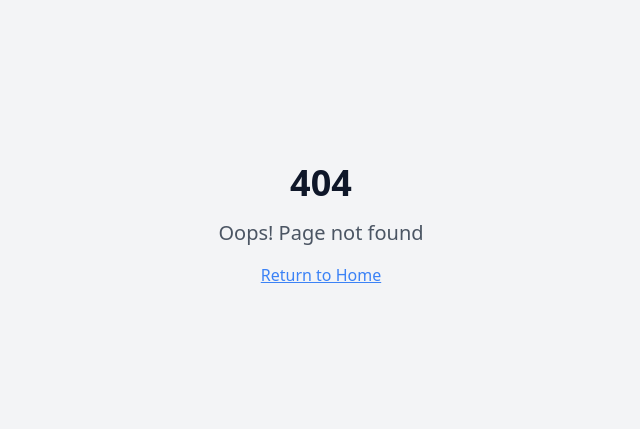
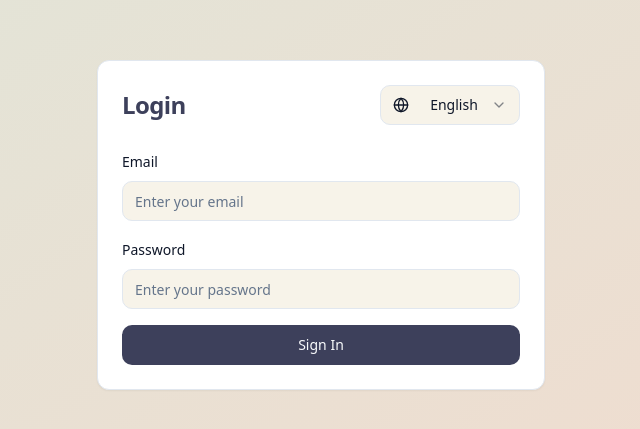
Before and after one commit to gaanavreddy007/lovehealth-ai-compass, a React (Vite) app: page /login in a window 1280 px wide. Before the commit this address had no page. Shown: the part 175-604 px from the top of the page, without its empty margins (319-959 px from the left). Built offline with nearby package versions, Linux system fonts and the light colour scheme.

Commit message:
feat: Add login page and language support
Adds a basic login page and implements language selection for Telugu and Kannada.

```diff
--- a/src/App.tsx
+++ b/src/App.tsx
@@ -5,14 +5,13 @@ import { TooltipProvider } from "@/components/ui/tooltip";
 import { QueryClient, QueryClientProvider } from "@tanstack/react-query";
 import { BrowserRouter, Routes, Route } from "react-router-dom";
 import Index from "./pages/Index";
+import Login from "./pages/Login";
 import Symptoms from "./pages/Symptoms";
 import Providers from "./pages/Providers";
 import Pharmacies from "./pages/Pharmacies";
 import NotFound from "./pages/NotFound";
 
-// Create App component as a function
 const App = () => {
-  // Move queryClient inside the component
   const queryClient = new QueryClient();
 
   return (
@@ -23,10 +22,10 @@ const App = () => {
         <BrowserRouter>
           <Routes>
             <Route path="/" element={<Index />} />
+            <Route path="/login" element={<Login />} />
             <Route path="/symptoms" element={<Symptoms />} />
             <Route path="/providers" element={<Providers />} />
             <Route path="/pharmacies" element={<Pharmacies />} />
-            {/* ADD ALL CUSTOM ROUTES ABOVE THE CATCH-ALL "*" ROUTE */}
             <Route path="*" element={<NotFound />} />
           </Routes>
         </BrowserRouter>
--- /dev/null
+++ b/src/components/auth/LanguageSelector.tsx
@@ -0,0 +1,44 @@
+
+import {
+  Select,
+  SelectContent,
+  SelectItem,
+  SelectTrigger,
+  SelectValue,
+} from "@/components/ui/select";
+import { Globe } from "lucide-react";
+
+interface LanguageSelectorProps {
+  currentLanguage: "en" | "te" | "kn";
+  onLanguageChange: (language: "en" | "te" | "kn") => void;
+}
+
+const languages = [
+  { code: "en", name: "English" },
+  { code: "te", name: "తెలుగు" },
+  { code: "kn", name: "ಕನ್ನಡ" },
+];
+
+export default function LanguageSelector({
+  currentLanguage,
+  onLanguageChange,
+}: LanguageSelectorProps) {
+  return (
+    <Select
+      value={currentLanguage}
+      onValueChange={(value) => onLanguageChange(value as "en" | "te" | "kn")}
+    >
+      <SelectTrigger className="w-[140px]">
+        <Globe className="mr-2 h-4 w-4" />
+        <SelectValue />
+      </SelectTrigger>
+      <SelectContent>
+        {languages.map((lang) => (
+          <SelectItem key={lang.code} value={lang.code}>
+            {lang.name}
+          </SelectItem>
+        ))}
+      </SelectContent>
+    </Select>
+  );
+}
--- a/src/components/layout/Navbar.tsx
+++ b/src/components/layout/Navbar.tsx
@@ -1,4 +1,3 @@
-
 import { useState } from "react";
 import { Link } from "react-router-dom";
 import { Menu, X, Heart, MapPin, Pill } from "lucide-react";
@@ -18,7 +17,6 @@ const Navbar = () => {
             <span className="text-xl font-bold gradient-text">LoveHealth AI</span>
           </Link>
 
-          {/* Desktop Navigation */}
           <div className="hidden md:flex items-center space-x-6">
             <Link to="/symptoms" className="flex items-center space-x-2 text-foreground/80 hover:text-ayurveda-deepblue transition-colors">
               <Heart size={18} />
@@ -32,12 +30,13 @@ const Navbar = () => {
               <Pill size={18} />
               <span>Pharmacies</span>
             </Link>
-            <Button variant="outline" className="border-ayurveda-sage text-ayurveda-deepblue hover:bg-ayurveda-sage/10">
-              Login
-            </Button>
+            <Link to="/login">
+              <Button variant="outline" className="border-ayurveda-sage text-ayurveda-deepblue hover:bg-ayurveda-sage/10">
+                Login
+              </Button>
+            </Link>
           </div>
 
-          {/* Mobile Navigation Toggle */}
           <div className="md:hidden">
             <Button variant="ghost" size="icon" onClick={() => setIsMenuOpen(!isMenuOpen)}>
               {isMenuOpen ? <X size={24} /> : <Menu size={24} />}
@@ -45,7 +44,6 @@ const Navbar = () => {
           </div>
         </div>
 
-        {/* Mobile Navigation Menu */}
         {isMenuOpen && (
           <div className="md:hidden mt-4 pb-4 space-y-4 animate-fade-in">
             <Link to="/symptoms" className="block py-2 px-4 rounded-md hover:bg-muted">
@@ -66,11 +64,11 @@ const Navbar = () => {
                 <span>Pharmacies</span>
               </div>
             </Link>
-            <div className="pt-2">
+            <Link to="/login" className="block py-2 px-4">
               <Button variant="outline" className="w-full border-ayurveda-sage text-ayurveda-deepblue hover:bg-ayurveda-sage/10">
                 Login
               </Button>
-            </div>
+            </Link>
           </div>
         )}
       </div>
--- /dev/null
+++ b/src/lib/translations.ts
@@ -0,0 +1,36 @@
+
+interface Translation {
+  loginTitle: string;
+  emailLabel: string;
+  emailPlaceholder: string;
+  passwordLabel: string;
+  passwordPlaceholder: string;
+  loginButton: string;
+}
+
+export const translations: Record<"en" | "te" | "kn", Translation> = {
+  en: {
+    loginTitle: "Login",
+    emailLabel: "Email",
+    emailPlaceholder: "Enter your email",
+    passwordLabel: "Password",
+    passwordPlaceholder: "Enter your password",
+    loginButton: "Sign In",
+  },
+  te: {
+    loginTitle: "లాగిన్",
+    emailLabel: "ఇమెయిల్",
+    emailPlaceholder: "మీ ఇమెయిల్‌ను నమోదు చేయండి",
+    passwordLabel: "పాస్‌వర్డ్",
+    passwordPlaceholder: "మీ పాస్‌వర్డ్‌ను నమోదు చేయండి",
+    loginButton: "సైన్ ఇన్",
+  },
+  kn: {
+    loginTitle: "ಲಾಗಿನ್",
+    emailLabel: "ಇಮೇಲ್",
+    emailPlaceholder: "ನಿಮ್ಮ ಇಮೇಲ್ ನಮೂದಿಸಿ",
+    passwordLabel: "ಪಾಸ್‌ವರ್ಡ್",
+    passwordPlaceholder: "ನಿಮ್ಮ ಪಾಸ್‌ವರ್ಡ್ ನಮೂದಿಸಿ",
+    loginButton: "ಸೈನ್ ಇನ್",
+  },
+};
--- /dev/null
+++ b/src/pages/Login.tsx
@@ -0,0 +1,68 @@
+
+import { useState } from "react";
+import { useNavigate } from "react-router-dom";
+import { Button } from "@/components/ui/button";
+import { Input } from "@/components/ui/input";
+import { Card, CardContent, CardHeader, CardTitle } from "@/components/ui/card";
+import LanguageSelector from "@/components/auth/LanguageSelector";
+import { translations } from "@/lib/translations";
+
+export default function Login() {
+  const [email, setEmail] = useState("");
+  const [password, setPassword] = useState("");
+  const [language, setLanguage] = useState<"en" | "te" | "kn">("en");
+  const navigate = useNavigate();
+
+  const handleLogin = (e: React.FormEvent) => {
+    e.preventDefault();
+    // For now, just redirect to home page
+    navigate("/");
+  };
+
+  const t = translations[language];
+
+  return (
+    <div className="min-h-screen flex items-center justify-center bg-gradient-to-br from-ayurveda-sage/20 to-ayurveda-terracotta/20">
+      <Card className="w-full max-w-md mx-4">
+        <CardHeader className="space-y-2">
+          <div className="flex justify-between items-center">
+            <CardTitle className="text-2xl font-bold text-ayurveda-deepblue">
+              {t.loginTitle}
+            </CardTitle>
+            <LanguageSelector
+              currentLanguage={language}
+              onLanguageChange={setLanguage}
+            />
+          </div>
+        </CardHeader>
+        <CardContent>
+          <form onSubmit={handleLogin} className="space-y-4">
+            <div className="space-y-2">
+              <label className="text-sm font-medium">{t.emailLabel}</label>
+              <Input
+                type="email"
+                placeholder={t.emailPlaceholder}
+                value={email}
+                onChange={(e) => setEmail(e.target.value)}
+                required
+              />
+            </div>
+            <div className="space-y-2">
+              <label className="text-sm font-medium">{t.passwordLabel}</label>
+              <Input
+                type="password"
+                placeholder={t.passwordPlaceholder}
+                value={password}
+                onChange={(e) => setPassword(e.target.value)}
+                required
+              />
+            </div>
+            <Button type="submit" className="w-full bg-ayurveda-deepblue hover:bg-ayurveda-deepblue/90">
+              {t.loginButton}
+            </Button>
+          </form>
+        </CardContent>
+      </Card>
+    </div>
+  );
+}
```
